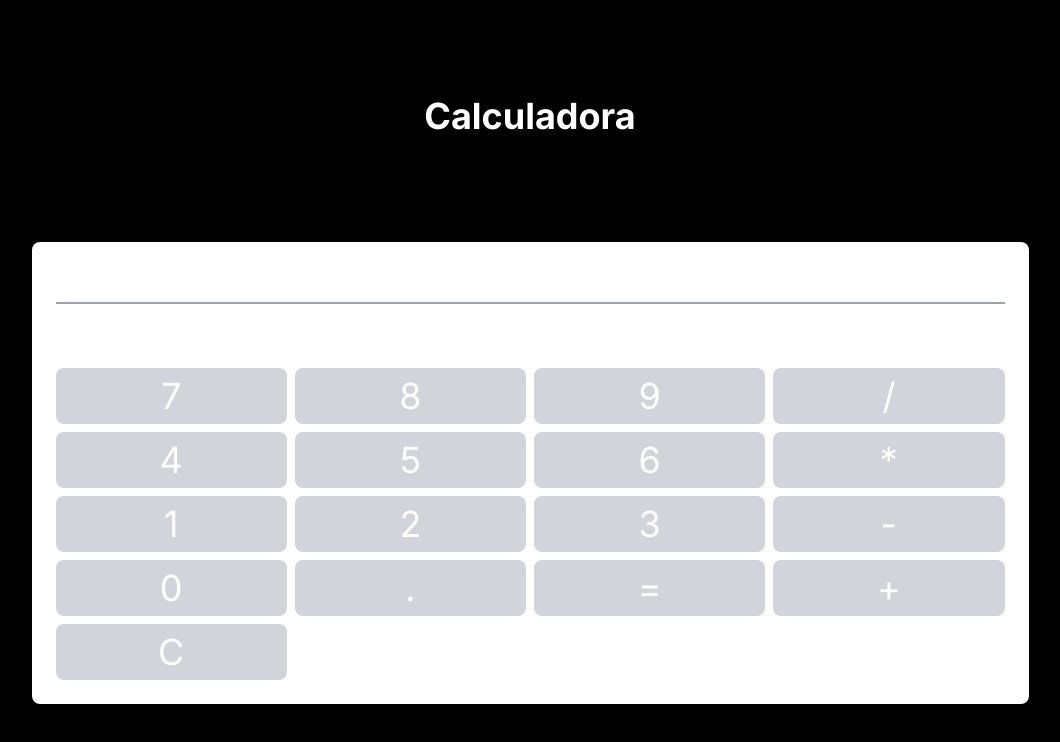
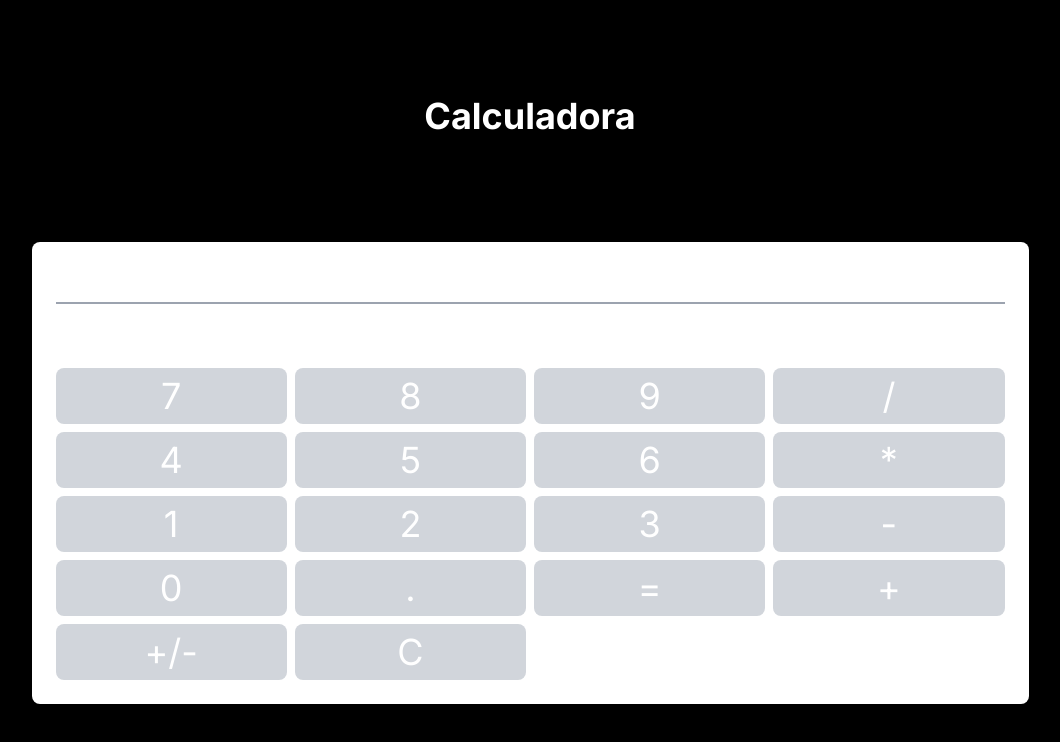
Before and after one commit to nel-eleven11/WEB-Lab7-Tests, a Next.js app: page / in a window 1280 px wide. Shown: the top 742 px of the page, without its empty margins (110-1170 px from the left). Built offline with nearby package versions, Linux system fonts and the light colour scheme.

Commit message:
Feat: Operation “+/-" implemented, restrictions ond division done

```diff
--- a/src/components/calculator.tsx
+++ b/src/components/calculator.tsx
@@ -4,13 +4,13 @@ import Button from './button'
 const Calculator: React.FC = () => {
   const [result, setResult] = useState<string>('')
   const [operation, setOperation] = useState<string>('')
-  const [display, setDisplay] = useState<string>('')
+  const [display, setDisplay] = useState<string>('') // Nuevo estado para el display
   const [shouldClear, setShouldClear] = useState<boolean>(false)
 
   const handleButtonClick = (value: string) => {
     if (value === '=') {
       try {
-        const evalResult = eval(operation);
+        const evalResult = eval(operation)
         if (evalResult < 0 || evalResult > 999999999) {
           setDisplay('ERROR')
           setResult('')
@@ -29,6 +29,15 @@ const Calculator: React.FC = () => {
       setDisplay('')
       setResult('')
       setOperation('')
+    } else if (value === '+/-') {
+      if (display) {
+        const newDisplay = display.startsWith('-') ? display.slice(1) : '-' + display
+        const newOperation = operation.startsWith('-') ? operation.slice(1) : '-' + operation
+        if (newDisplay.length <= 9) {
+          setDisplay(newDisplay)
+          setOperation(newOperation)
+        }
+      }
     } else if (['+', '-', '*', '/'].includes(value)) {
       if (operation && !shouldClear) {
         try {
@@ -47,7 +56,7 @@ const Calculator: React.FC = () => {
       setShouldClear(true)
     } else {
       if (shouldClear) {
-        setDisplay(value);
+        setDisplay(value)
         setOperation(operation + value)
         setShouldClear(false)
       } else {
@@ -75,7 +84,7 @@ const Calculator: React.FC = () => {
         readOnly
       />
       <div className="grid grid-cols-4 gap-2">
-        {['7', '8', '9', '/', '4', '5', '6', '*', '1', '2', '3', '-', '0', '.', '=', '+', 'C'].map((btn) => (
+        {['7', '8', '9', '/', '4', '5', '6', '*', '1', '2', '3', '-', '0', '.', '=', '+', '+/-', 'C'].map((btn) => (
           <Button key={btn} label={btn} onClick={handleButtonClick} />
         ))}
       </div>
```
